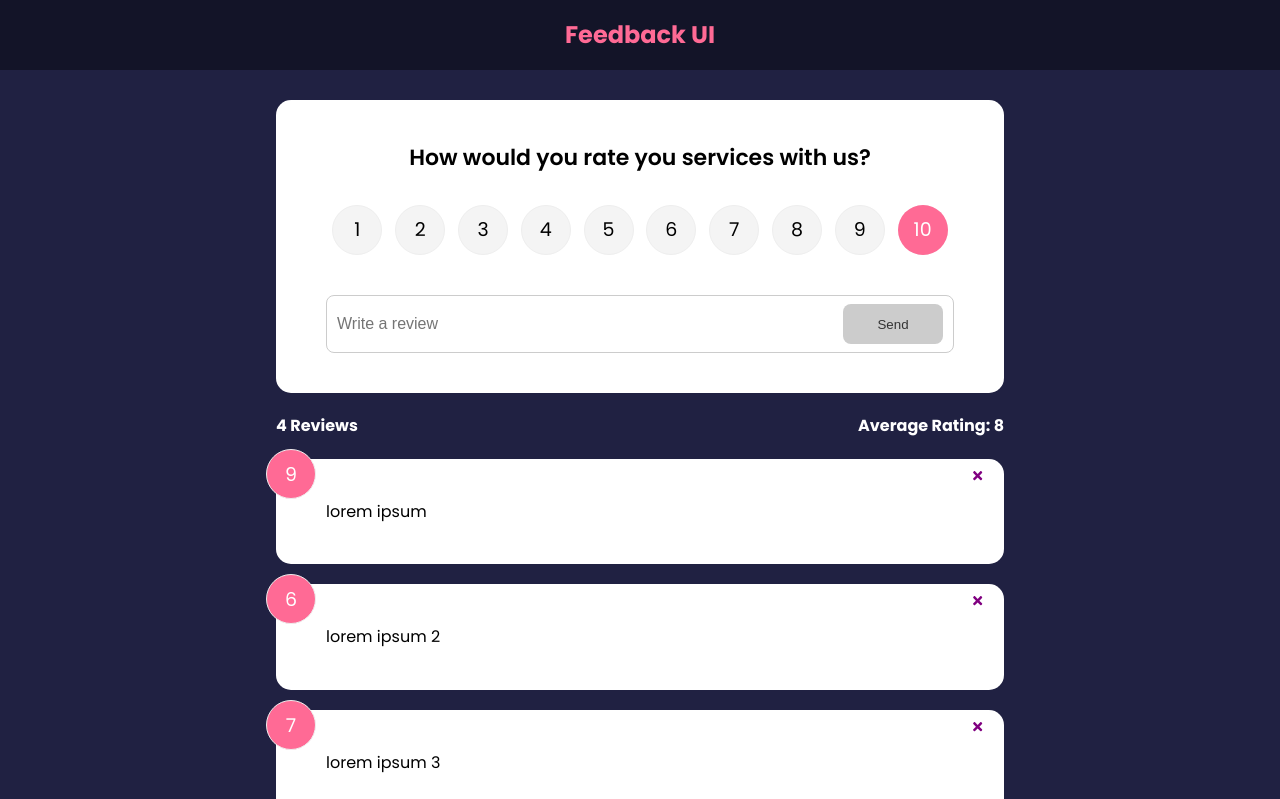
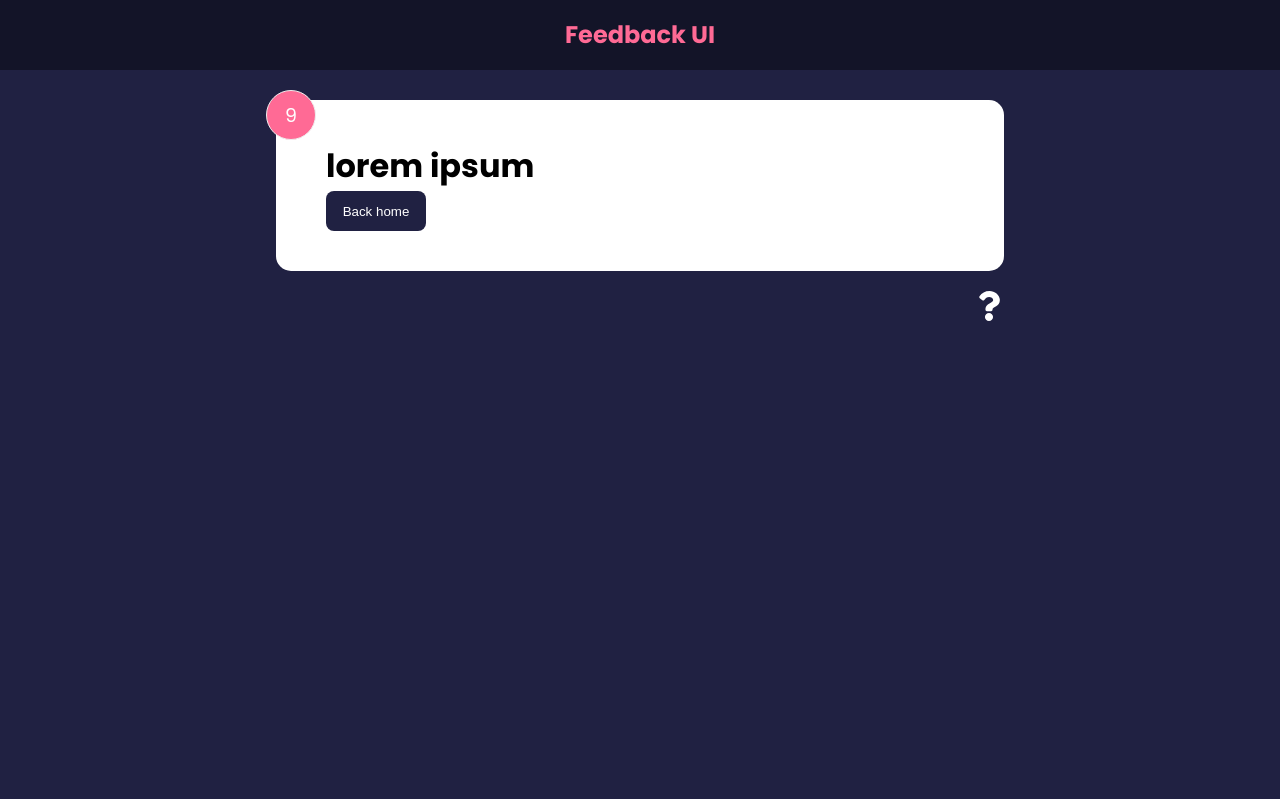
Before and after one commit to thiagolima0/react-feedbackui, a React (Vite) app: page /feedback/1 in a window 1280 px wide. Shown: the top 799 px of the page. Built offline with nearby package versions, Linux system fonts and the light colour scheme.

Commit message:
implementing context api

```diff
--- a/package.json
+++ b/package.json
@@ -13,7 +13,8 @@
     "framer-motion": "^6.3.15",
     "react": "^18.0.0",
     "react-dom": "^18.0.0",
-    "react-icons": "^4.4.0"
+    "react-icons": "^4.4.0",
+    "react-router-dom": "^6.3.0"
   },
   "devDependencies": {
     "@types/react": "^18.0.0",
--- a/src/App.jsx
+++ b/src/App.jsx
@@ -1,33 +1,39 @@
-import { useState } from 'react'
+import { BrowserRouter as Router, Route, Routes } from 'react-router-dom'
 import AppHeader from './components/AppHeader'
-import FeedbakData from './data/FeedbackData'
 import FeedbackList from './components/FeedbackList'
 import FeedbackStats from './components/FeedbackStats'
 import FeedbackForm from './components/FeedbackForm'
+import AboutPage from './pages/AboutPage'
+import AboutIconLink from './components/AboutIconLink'
+import FeedbackDetail from './components/FeedbackDetail'
+import { FeedbackProvider } from './context/FeedbackContext'
 
 function App() {
-  const [feedbacks, setFeedbacks] = useState(FeedbakData)
+  return (
+    <FeedbackProvider>
+      <Router>
+        <AppHeader />
+        <div className="container">
+          <Routes>
+            <Route
+              exact
+              path="/"
+              element={
+                <>
+                  <FeedbackForm />
+                  <FeedbackStats />
+                  <FeedbackList />
+                </>
+              }
+            />
 
-  const handleList = (id) => {
-    setFeedbacks(feedbacks.filter((item) => item.id !== id))
-  }
-
-  const handleAdd = (rating) => {
-    setFeedbacks([rating, ...feedbacks])
-  }
-
-  return (
-    <>
-      <AppHeader />
-      <div className="container">
-        <FeedbackForm handleAdd={handleAdd} />
-        <FeedbackStats feedbacks={feedbacks} />
-        <FeedbackList
-          feedbacks={feedbacks}
-          handleDelete={(id) => handleList(id)}
-        />
-      </div>
-    </>
+            <Route path="/about" element={<AboutPage />} />
+            <Route path="feedback/:id" element={<FeedbackDetail />} />
+          </Routes>
+          <AboutIconLink />
+        </div>
+      </Router>
+    </FeedbackProvider>
   )
 }
 
--- /dev/null
+++ b/src/components/AboutIconLink.jsx
@@ -0,0 +1,14 @@
+import { FaQuestion } from 'react-icons/fa'
+import { Link } from 'react-router-dom'
+
+const AboutIconLink = () => {
+  return (
+    <div className="about-link">
+      <Link to="/about">
+        <FaQuestion size={30} />
+      </Link>
+    </div>
+  )
+}
+
+export default AboutIconLink
--- /dev/null
+++ b/src/components/FeedbackDetail.jsx
@@ -0,0 +1,41 @@
+import { useParams } from 'react-router-dom'
+import AppCard from './shared/AppCard'
+import FeedbakData from '../data/FeedbackData'
+import { useNavigate } from 'react-router-dom'
+
+const FeedbackDetail = () => {
+  const params = useParams()
+  const navigate = useNavigate()
+
+  const backHome = () => {
+    navigate('/')
+  }
+
+  const selectedFeedback = (id) => {
+    return FeedbakData.filter((item) => Number(item.id) === Number(id))[0]
+  }
+
+  const feedbackText = selectedFeedback(params.id)?.text
+  const feedbackRating = selectedFeedback(params.id)?.rating
+
+  return (
+    <div>
+      <AppCard>
+        {feedbackText ? (
+          <>
+            <div className="num-display">{feedbackRating}</div>
+            <h1>{feedbackText}</h1>
+          </>
+        ) : (
+          <h1>Not found</h1>
+        )}
+
+        <button onClick={backHome} className="btn btn-primary">
+          Back home
+        </button>
+      </AppCard>
+    </div>
+  )
+}
+
+export default FeedbackDetail
--- a/src/components/FeedbackForm.jsx
+++ b/src/components/FeedbackForm.jsx
@@ -2,8 +2,12 @@ import { useState } from 'react'
 import AppCard from './shared/AppCard'
 import AppButton from './shared/AppButton'
 import RatingSelect from './RatingSelect'
+import { useContext } from 'react'
+import FeedbackContext from '../context/FeedbackContext'
 
-const FeedbackForm = ({ handleAdd }) => {
+const FeedbackForm = () => {
+  const { addFeedback } = useContext(FeedbackContext)
+
   const [text, setText] = useState('')
   const [rating, setRating] = useState(10)
   const [btnDisabled, setBtnDisabled] = useState(true)
@@ -26,7 +30,7 @@ const FeedbackForm = ({ handleAdd }) => {
       e.preventDefault()
       const id = new Date().getTime()
 
-      handleAdd({ id, text, rating })
+      addFeedback({ id, text, rating })
 
       setText('')
       setRating(10)
--- a/src/components/FeedbackItem.jsx
+++ b/src/components/FeedbackItem.jsx
@@ -1,12 +1,22 @@
 import AppCard from './shared/AppCard'
-import { FaTimes } from 'react-icons/fa'
+import { FaTimes, FaInfoCircle, FaEdit } from 'react-icons/fa'
+import { useContext } from 'react'
+import FeedbackContext from '../context/FeedbackContext'
 
-const FeedbackItem = ({ feedback, handleDelete }) => {
+const FeedbackItem = ({ feedback }) => {
+  const { deleteFeedback } = useContext(FeedbackContext)
+
   return (
     <AppCard>
       <div className="num-display">{feedback.rating}</div>
-      <button onClick={() => handleDelete(feedback.id)} className="close">
-        <FaTimes color="purple" />
+      <button onClick={() => deleteFeedback(feedback.id)} className="close">
+        <FaTimes size={20} color="purple" />
+      </button>
+      <button className="detail">
+        <FaEdit size={20} color="purple" />
+      </button>
+      <button className="edit">
+        <FaInfoCircle size={20} color="purple" />
       </button>
       <div className="text-display">{feedback.text}</div>
     </AppCard>
--- a/src/components/FeedbackList.jsx
+++ b/src/components/FeedbackList.jsx
@@ -1,7 +1,11 @@
 import FeedbackItem from './FeedbackItem'
 import { motion, AnimatePresence } from 'framer-motion'
+import { useContext } from 'react'
+import FeedbackContext from '../context/FeedbackContext'
 
-const FeedbackList = ({ feedbacks, handleDelete }) => {
+const FeedbackList = () => {
+  const { feedbacks } = useContext(FeedbackContext)
+
   if (feedbacks.length === 0) {
     return <p>No feedbacks yet</p>
   }
@@ -13,12 +17,11 @@ const FeedbackList = ({ feedbacks, handleDelete }) => {
             key={feedback.id}
             initial={{ opacity: 0 }}
             animate={{ opacity: 1 }}
-            exit={{opacity: 0}}
+            exit={{ opacity: 0 }}
           >
             <FeedbackItem
               feedback={feedback}
               key={feedback.id}
-              handleDelete={handleDelete}
             />
           </motion.div>
         ))}
--- a/src/components/FeedbackStats.jsx
+++ b/src/components/FeedbackStats.jsx
@@ -1,4 +1,9 @@
-const FeedbackStats = ({ feedbacks }) => {
+import { useContext } from 'react'
+import FeedbackContext from '../context/FeedbackContext'
+
+const FeedbackStats = () => {
+  const { feedbacks } = useContext(FeedbackContext)
+
   const feedbackAvg = (
     feedbacks.reduce((acc, cur) => acc + cur.rating, 0) / feedbacks.length
   )
--- /dev/null
+++ b/src/context/FeedbackContext.jsx
@@ -0,0 +1,35 @@
+import { createContext, useState } from 'react'
+
+const FeedbackContext = createContext()
+
+export const FeedbackProvider = ({ children }) => {
+  const [feedbacks, setFeedbacks] = useState([
+    {
+      id: 1,
+      text: 'hello world',
+      rating: 10,
+    },
+  ])
+
+  const deleteFeedback = (id) => {
+    setFeedbacks(feedbacks.filter((item) => item.id !== id))
+  }
+
+  const addFeedback = (rating) => {
+    setFeedbacks([rating, ...feedbacks])
+  }
+
+  return (
+    <FeedbackContext.Provider
+      value={{
+        feedbacks,
+        deleteFeedback,
+        addFeedback
+      }}
+    >
+      {children}
+    </FeedbackContext.Provider>
+  )
+}
+
+export default FeedbackContext
--- a/src/index.css
+++ b/src/index.css
@@ -131,6 +131,7 @@ input:focus {
   left: -10px;
 }
 
+.detail,
 .close,
 .edit {
   position: absolute;
@@ -141,8 +142,16 @@ input:focus {
   border: none;
 }
 
+.close {
+  margin: 0;
+}
+
 .edit {
-  right: 40px;
+  margin: 0 30px;
+}
+
+.detail {
+  margin: 0 60px 0 60px;
 }
 
 .btn {
--- /dev/null
+++ b/src/pages/AboutPage.jsx
@@ -0,0 +1,12 @@
+import AppCard from '../components/shared/AppCard'
+import { Link } from 'react-router-dom'
+
+const AboutPage = () => {
+  return <AppCard>
+    <h1>About page</h1>
+    <p>This is a feedback ui for our services</p>
+    <Link to="/">Back home</Link>
+  </AppCard>
+}
+
+export default AboutPage
```
Also changed, not shown: 2 other files (tests, documents, lock files or other folders).
